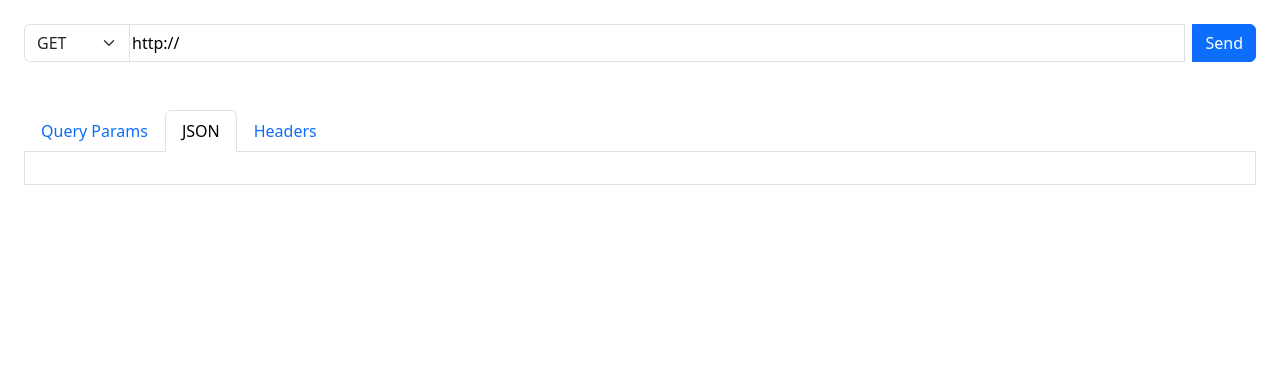
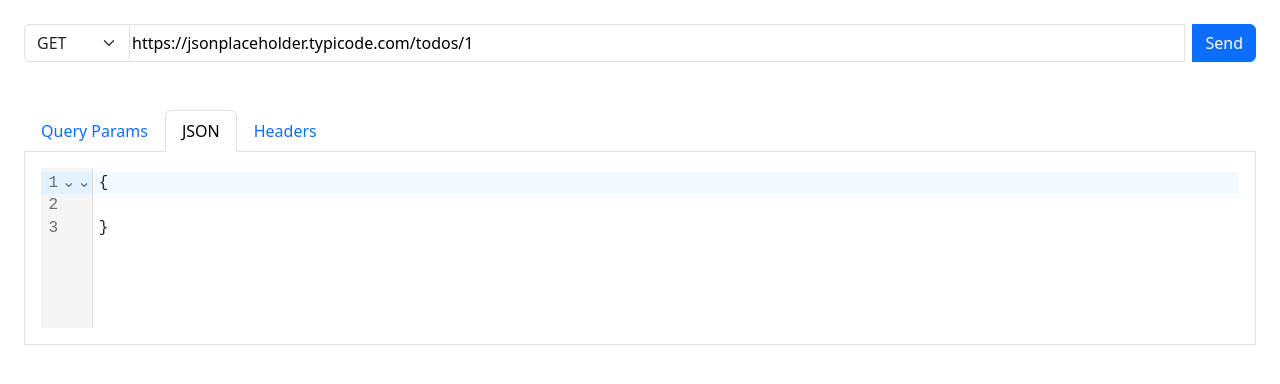
Before and after one commit to abidta/ninjAPI, a React (Vite) app: page / in a window 1280 px wide. Both pictures are taken after a click on the tab "JSON". Shown: the top 384 px of the page. Built offline with nearby package versions, Linux system fonts and the light colour scheme.

Commit message:
codemiror setup

```diff
--- a/src/components/Response.jsx
+++ b/src/components/Response.jsx
@@ -2,6 +2,9 @@
 import Tabs from 'react-bootstrap/Tabs'
 import PropTypes from 'prop-types'
 import prettyBytes from 'pretty-bytes'
+import CodeMirror, { basicSetup } from '@uiw/react-codemirror'
+import { json } from '@codemirror/lang-json'
+import { okaidia } from '@uiw/codemirror-theme-okaidia'
 
 function Response({ response }) {
   return (
@@ -27,7 +30,23 @@
         </div>
       </div>
       <Tabs defaultActiveKey="body" id="controlled-tab" className="">
-        <Tab className="" eventKey="body" title="Body"></Tab>
+        <Tab className="" eventKey="body" title="Body">
+          <CodeMirror
+            theme={okaidia}
+            value={JSON.stringify(response.data)}
+            height="200px"
+            editable={false}
+            extensions={[
+              json(),
+              basicSetup({
+                foldGutter: false,
+                dropCursor: false,
+                allowMultipleSelections: false,
+                indentOnInput: false,
+              }),
+            ]}
+          />
+        </Tab>
         <Tab eventKey="headers" title="Headers">
           <div
             style={{
--- a/src/components/TabContent.jsx
+++ b/src/components/TabContent.jsx
@@ -1,9 +1,16 @@
-import { useState } from 'react'
+import { useState,useCallback } from 'react'
 import KeyValue from './KeyValue'
 import PropTypes from 'prop-types'
+import CodeMirror, { basicSetup } from '@uiw/react-codemirror'
+import { json } from '@codemirror/lang-json'
 
 function TabContent(props) {
   const [keyValueElement, setKeyValueElement] = useState([])
+  const [jsonVal,setJson]=useState("{\n\t\n}")
+  const onJson=useCallback((val,)=>{
+    console.log(val,'val');
+    setJson(val)
+  },[])
   const removeElement = (objValue) => {
     console.log(objValue, 'kkkkkkkkkk')
     setKeyValueElement(
@@ -21,7 +28,9 @@
   if (props.json) {
     return (
       <div className="tab-content p-3 border-top-0 border ">
-        <div className="overflow-auto" style={{ maxHeight: 200 }}></div>
+        <div className="overflow-auto" style={{ maxHeight: 200 }}>
+        <CodeMirror value={jsonVal} height='160px' onChange={onJson}  extensions={[basicSetup(),json()]} />
+        </div>
       </div>
     )
   }
--- a/src/components/UrlMethods.jsx
+++ b/src/components/UrlMethods.jsx
@@ -2,7 +2,7 @@
 import PropTypes from 'prop-types'
 
 function UrlMethods({ onChange, setMethod }) {
-  const [url, setUrl] = useState('http://')
+  const [url, setUrl] = useState('https://jsonplaceholder.typicode.com/todos/1')
   const [select, setSelect] = useState('GET')
   const handleUrl = (e) => {
     setUrl(e.target.value)
--- a/vite.config.js
+++ b/vite.config.js
@@ -13,4 +13,7 @@
       '~bootstrap': path.resolve(__dirname, 'node_modules/bootstrap'),
     },
   },
+  optimizeDeps: {
+    exclude: ['@codemirror/state'],
+},
 })
```
Also changed, not shown: package.json (+7 -0 lines), setupEditor.js (added, +26 -0 lines), 1 other file (tests, documents, lock files or other folders).
